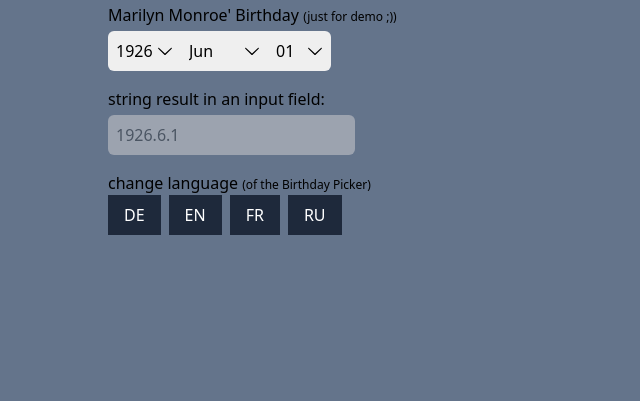
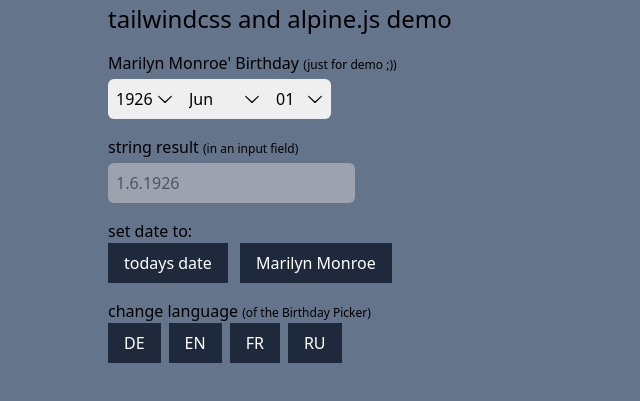
Before and after one commit to lemon3/birthdaypicker, a website built with webpack: page examples/index.html in a window 1280 px wide. Shown: the part 89-490 px from the top of the page, without its empty margins (212-852 px from the left). Built offline with nearby package versions, Linux system fonts and the light colour scheme.

Commit message:
update index.js
trigger 'datechange' event on language change

```diff
--- a/examples/index.html
+++ b/examples/index.html
@@ -16,17 +16,27 @@
         x-data="{
           birthday: '1926-06-01',
           result: '',
+          el: null,
+          instance: null,
+          init() {
+            this.el = $refs.bp;
+          },
           changelang(evt) {
             BirthdayPicker.setLanguage(evt.target.dataset.locale);
           },
           datechange(evt) {
             const d = evt.detail;
-            this.result = `${d.year}.${d.month}.${d.day}`;
+            this.result = d.instance.getDate();
           },
+          setDate(...input) {
+            this.instance = this.instance || BirthdayPicker.getInstance(this.el);
+            this.instance.setDate(...input);
+          }
         }"
         class="mx-auto max-w-2xl"
       >
         <h1 class="text-6xl mb-4">Birthday Picker</h1>
+        <h1 class="text-2xl mb-4">tailwindcss and alpine.js demo</h1>
 
         <div>
           <div class="mb-1">
@@ -38,9 +48,11 @@
             data-birthdaypicker
             :data-birthdaypicker-default-date="birthday"
             data-birthdaypicker-month-format="short"
+            x-ref="bp"
             @datechange="datechange"
             class="inline-flex mb-4"
           >
+
             <div class="relative">
               <select
                 class="peer focus:outline-none pr-7 pl-2 py-2 appearance-none rounded-none cursor-pointer border-0 rounded-l-md"
@@ -111,7 +123,7 @@
             </div>
           </div>
           <div class="relative">
-            <div class="mb-1">string result in an input field:</div>
+            <div class="mb-1">string result <span class="text-xs">(in an input field)</span></div>
             <input
               class="px-2 py-2 outline-none border-0 focus:ring-pink-500 focus:ring-2 rounded-md disabled:bg-gray-400 disabled:text-gray-600 disabled:opacity-1"
               id="mm-input"
@@ -120,6 +132,26 @@
               disabled
             />
           </div>
+        </div>
+
+        <div class="mt-4">
+          <div>set date to:</div>
+          <button
+            type="button"
+            @click="setDate(2022,12,01)"
+            class="px-4 py-2 inline-block bg-slate-800 text-white mr-2 outline-none"
+            data-locale="de"
+          >
+            todays date
+          </button>
+          <button
+            type="button"
+            @click="setDate(1926,6,1)"
+            class="px-4 py-2 inline-block bg-slate-800 text-white mr-2 outline-none"
+            data-locale="de"
+          >
+            Marilyn Monroe
+          </button>
         </div>
 
         <div class="mt-4">
--- a/src/index.js
+++ b/src/index.js
@@ -190,6 +190,8 @@
     });
 
     this.settings.locale = lang;
+    // trigger a datechange event
+    this._dateChanged();
   }
 
   /**
@@ -215,8 +217,20 @@
     return isLeapYear(year || this.currentYear);
   }
 
-  // todo: return the correct date format, or if set the value as given in the string
+  // todo: return the correct date format,
+  // or if set the value as given in the string
   getDate(format) {
+    // use the language default
+    if (!format) {
+      let tmp = new Date(
+        Date.UTC(this.currentYear, +this.currentMonth - 1, this.currentDay)
+      );
+      // tmp.setUTCFullYear(+this.currentYear);
+      // tmp.setUTCMonth(+this.currentMonth - 1);
+      // tmp.setUTCDate(+this.currentDay);
+      return tmp.toLocaleDateString(this.settings.locale);
+    }
+
     // eg. 'YYYY-MM-DD'
     let result = format.toLowerCase();
     result.replace('yyyy', this.currentYear);
@@ -410,7 +424,7 @@
     }
 
     if (!this._prevent) {
-      this._triggerEvent('datechange');
+      this._triggerEvent(allowedEvents[0]);
     }
   };
 
@@ -566,6 +580,10 @@
   return lang;
 };
 
+/**
+ * Set the month format for all registered instances
+ * @param  {String} format The available formats are: 'short', 'long', 'numeric'
+ */
 BirthdayPicker.setMonthFormat = (format) => {
   instances.forEach((bp) => {
     bp.setMonthFormat(format);
@@ -591,7 +609,6 @@
   minAge: 0, // minimal age for a person
   maxYear: todayYear,
   monthFormat: 'short',
-  // order: 'ymd',
   placeholder: true,
   defaultDate: null, // null || 'today'
   autoinit: true,
```
